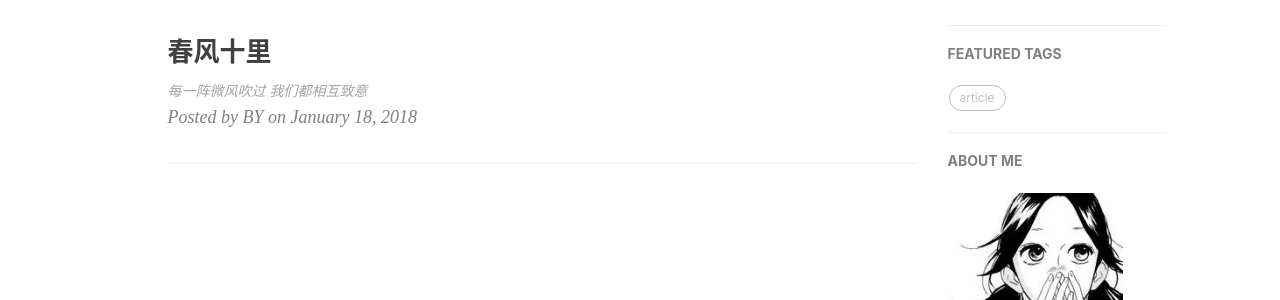
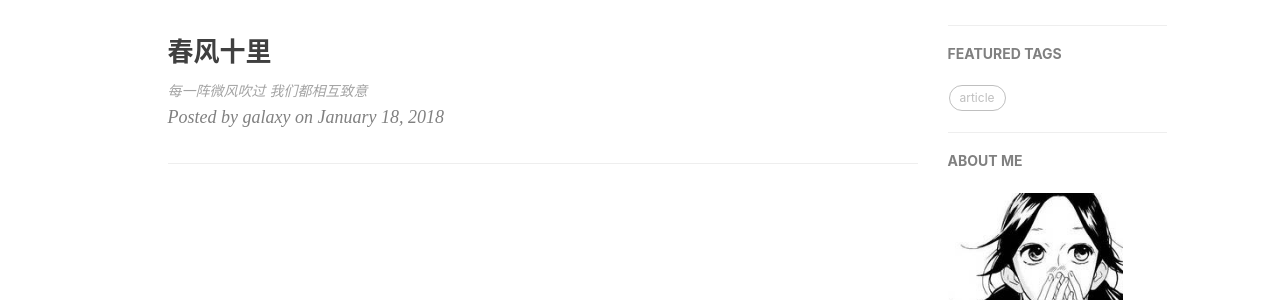
Before and after one commit to tjcrt/tjcrt.github.io, a Jekyll site: the page built from index.html, in a window 1280 px wide. Shown: the part 433-733 px from the top of the page. Built offline with Jekyll 4.4.1, drawn with Linux system fonts in a browser that asks for light colours; nearby versions of some CDN libraries; the list of posts is cut into pages by our own code; comment, search, counter and statistics services are not loaded.

Commit message:
Update index.html

```diff
--- a/index.html
+++ b/index.html
@@ -19,7 +19,7 @@ description: "Thinking will not overcome fear but action will."
         </div>
     </a>
     <p class="post-meta">
-        Posted by {% if post.author %}{{ post.author }}{% else %}{{ site.title }}{% endif %} on {{ post.date | date: "%B %-d, %Y" }}
+        Posted by galaxy on {{ post.date | date: "%B %-d, %Y" }}
     </p>
 </div>
 <hr>
```
